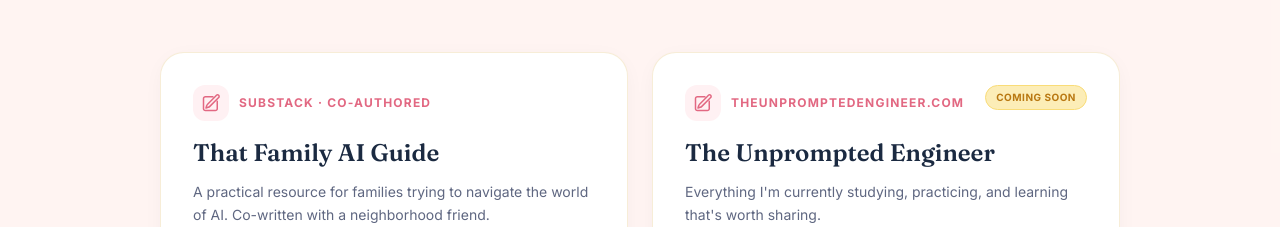
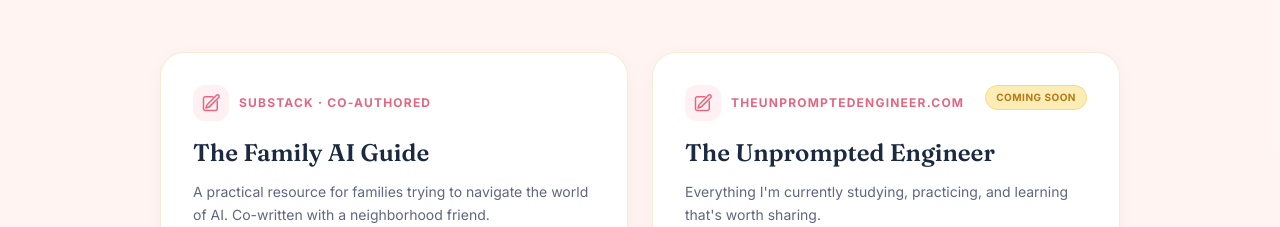
Before and after one commit to nataliamelissas/nataliasoto, a React (Vite) app: page / in a window 1280 px wide. Shown: the part 1880-2107 px from the top of the page. Built offline with nearby package versions, Linux system fonts and the light colour scheme.

Commit message:
Rename writing entry to 'The Family AI Guide'

```diff
--- a/src/constants/content.ts
+++ b/src/constants/content.ts
@@ -84,7 +84,7 @@ export interface Writing {
 
 export const WRITING: Writing[] = [
   {
-    name: 'That Family AI Guide',
+    name: 'The Family AI Guide',
     description:
       'A practical resource for families trying to navigate the world of AI. Co-written with a neighborhood friend.',
     url: 'https://substack.com/@thefamilyaiguide',
```
